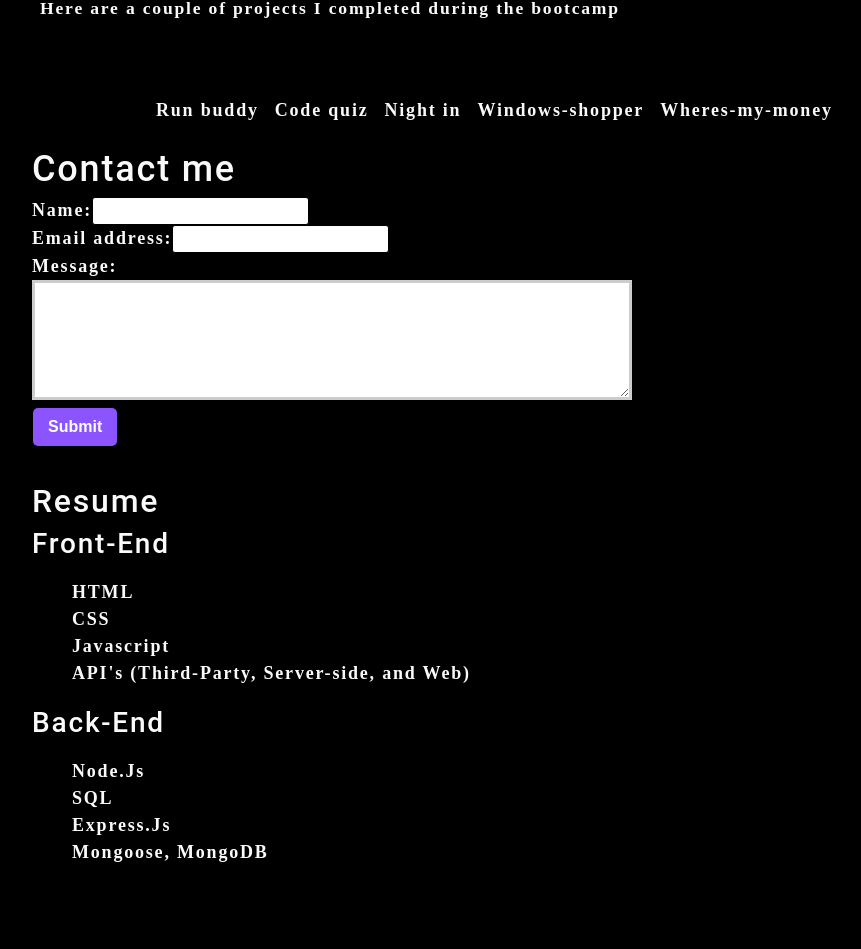
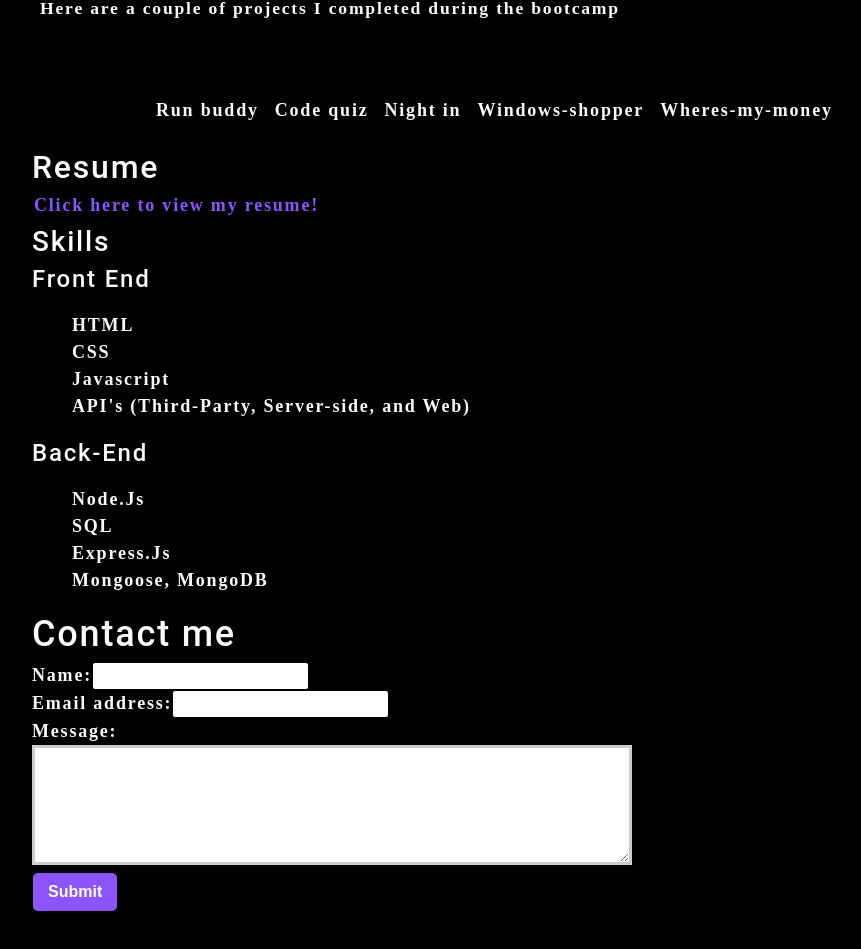
Before and after one commit to Darobinson20/drob-portfolio, a React (Create React App) app: page / in a window 1280 px wide. Shown: the part 471-1420 px from the top of the page, without its empty margins (62-923 px from the left). Built offline with nearby package versions, Linux system fonts and the light colour scheme.

Commit message:
resume link added

```diff
--- a/src/App.js
+++ b/src/App.js
@@ -11,15 +11,23 @@ import Resume from './components/Resume';
 function App() {
   return (
     <div>
-      <Nav></Nav>
+      <Nav
+        // Portfolio={Portfolio}
+        // setCurrentCategory={setCurrentCategory}
+        // currentCategory={currentCategory}
+        // contactSelected={contactSelected}
+        // setContactSelected={setContactSelected}
+      ></Nav>
+      <main>
 
-      <main>
-        <AboutMe></AboutMe>
-        <Portfolio></Portfolio>
+          <>
 
+            <AboutMe></AboutMe>
+            <Portfolio></Portfolio>
+            <Resume></Resume>
+          </>
 
           <ContactForm></ContactForm>
-          <Resume></Resume>
 
       </main>
     </div>
--- a/src/components/Resume/index.js
+++ b/src/components/Resume/index.js
@@ -5,14 +5,19 @@ function Resume() {
         <div>
             <h2>Resume</h2>
 
-            <h3>Front-End</h3>
+            <a href="https://docs.google.com/document/d/1wFMvxbhf0bD_CCDsdUVU1L94Ai5CFAE-trPfu5q-608/edit?usp=sharing">
+                Click here to view my resume!
+            </a>
+
+            <h3>Skills</h3>
+            <h4>Front End</h4>
             <ul>
                 <li>HTML</li>
                 <li>CSS</li>
                 <li>Javascript</li>
                 <li>API's (Third-Party, Server-side, and Web)</li>
             </ul>
-            <h3>Back-End</h3>
+            <h4>Back-End</h4>
             <ul>
                 <li>Node.Js</li>
                 <li>SQL</li>
```
